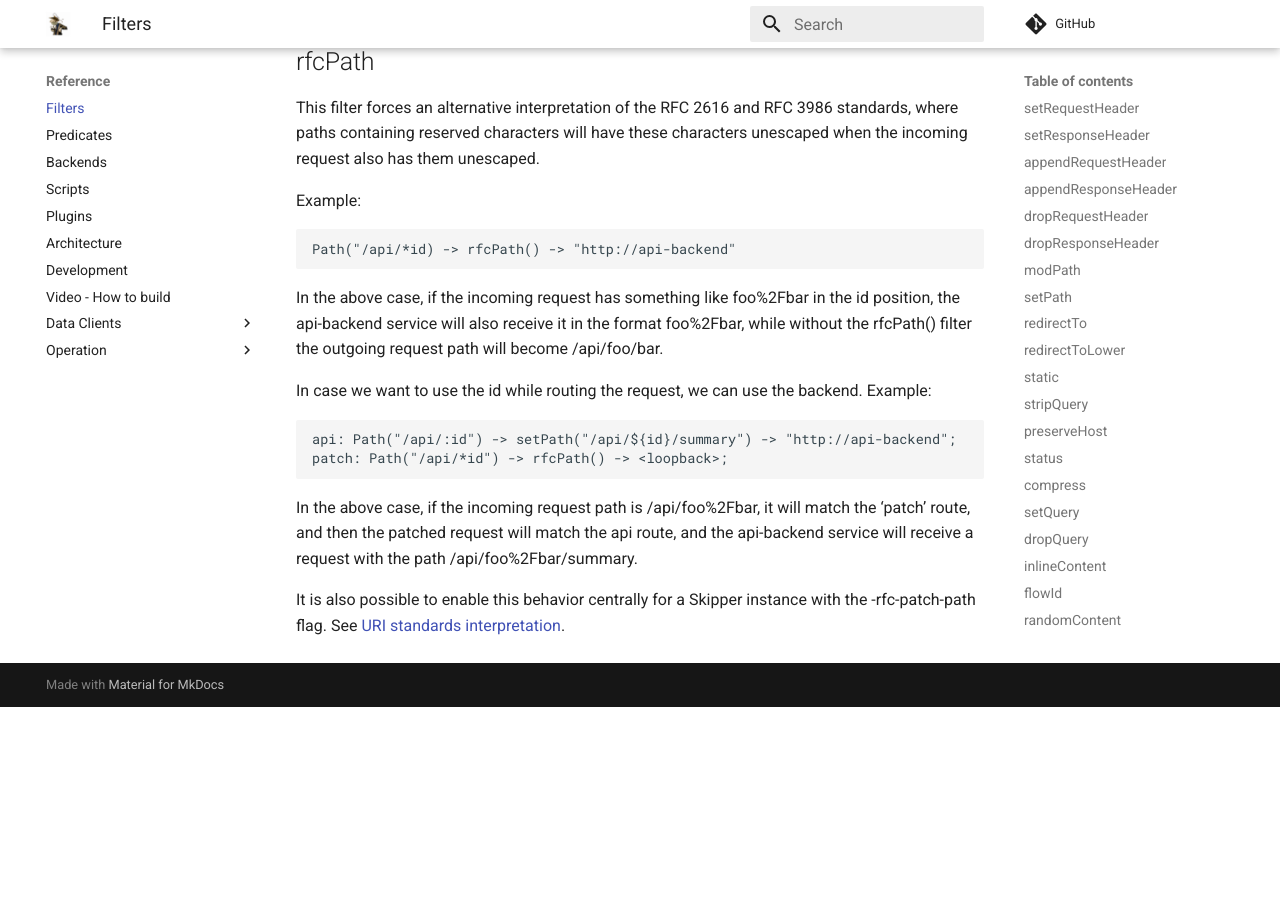
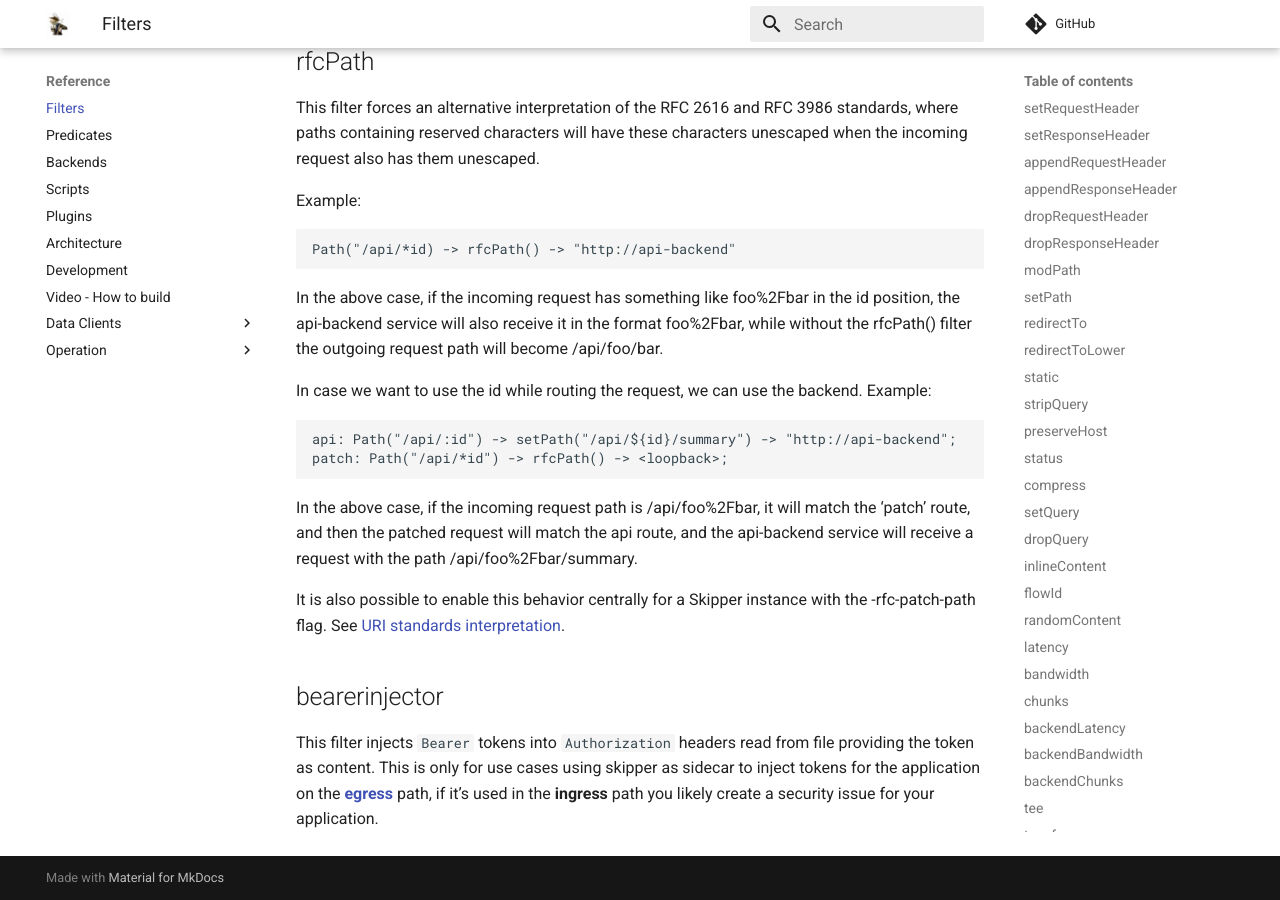
Before and after one commit to zalando/skipper, an MkDocs documentation site: the page built from docs/reference/filters.md, in a window 1280 px wide and 900 px high, scrolled down 32683 px. Built offline with MkDocs 1.6.1 and Material for MkDocs 9.7.7, drawn with Linux system fonts in a browser that asks for light colours; comment, search, counter and statistics services are not loaded; before the commit the page ends 33390 px from its top, so only the background shows below that.

Commit message:
docs egress
Signed-off-by: Sandor Szücs <sandor.szuecs@zalando.de>

```diff
--- a/docs/reference/filters.md
+++ b/docs/reference/filters.md
@@ -1484,3 +1484,11 @@
 It is also possible to enable this behavior centrally for a Skipper instance with
 the -rfc-patch-path flag. See
 [URI standards interpretation](../../operation/operation/#uri-standards-interpretation).
+
+## bearerinjector
+
+This filter injects `Bearer` tokens into `Authorization` headers read
+from file providing the token as content. This is only for use cases
+using skipper as sidecar to inject tokens for the application on the
+[**egress**](egress.md) path, if it's used in the **ingress** path you likely
+create a security issue for your application.
```
Also changed, not shown: docs/img/egress-traffic-flow.svg (added), docs/reference/egress.md (added), 1 other file.
